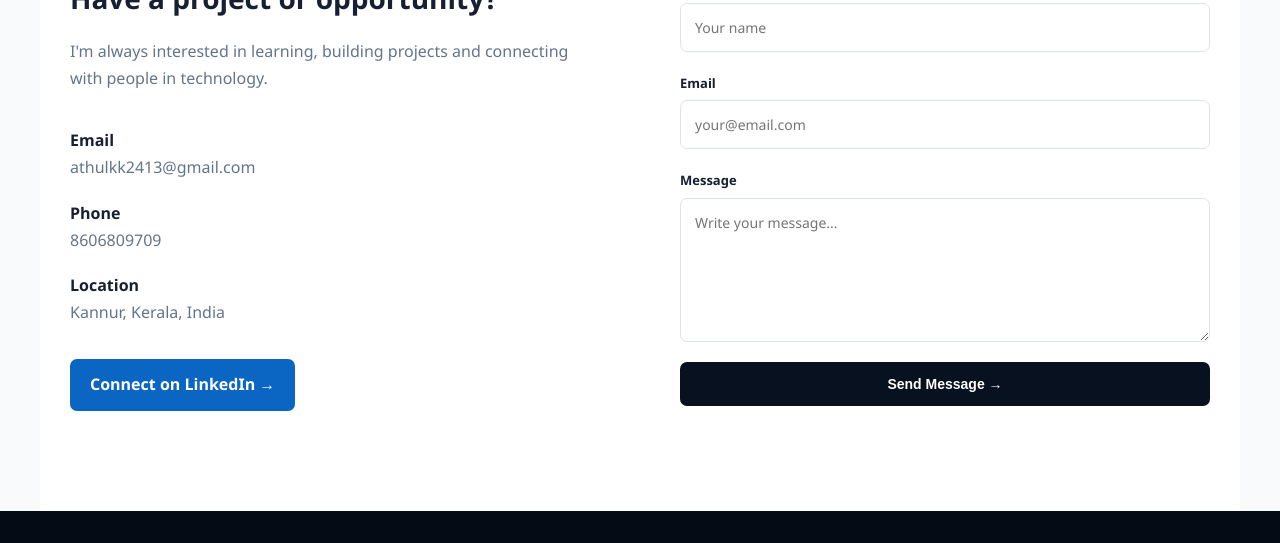
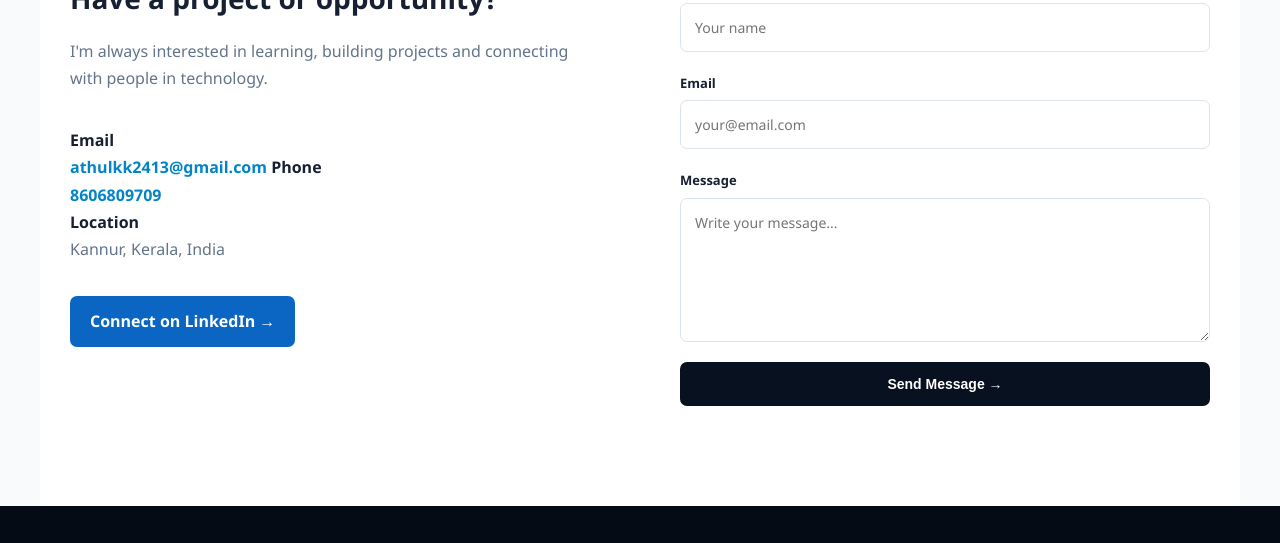
Before and after one commit to Athul-11/apexplanet-task-1, a plain HTML site: page index.html in a window 1280 px wide. Shown: the part 5864-6407 px from the top of the page. Drawn offline with Linux system fonts and the light colour scheme.

Commit message:
Make contact details interactive

```diff
--- a/index.html
+++ b/index.html
@@ -555,15 +555,10 @@
 
                 <div class="contact-details">
 
-                    <p>
-                        <strong>Email</strong><br>
-                        athulkk2413@gmail.com
-                    </p>
-
-                    <p>
-                        <strong>Phone</strong><br>
-                        8606809709
-                    </p>
+                    <strong>Email</strong><br>
+<a href="mailto:athulkk2413@gmail.com">athulkk2413@gmail.com</a>
+                    <strong>Phone</strong><br>
+<a href="tel:+918606809709">8606809709</a>
 
                     <p>
                         <strong>Location</strong><br>
--- a/style.css
+++ b/style.css
@@ -875,3 +875,12 @@ footer {
     background: #38bdf8;
     color: #08111f;
 }
+.contact-details a {
+    color: #0284c7;
+    font-weight: 600;
+    text-decoration: none;
+}
+
+.contact-details a:hover {
+    text-decoration: underline;
+}
```
